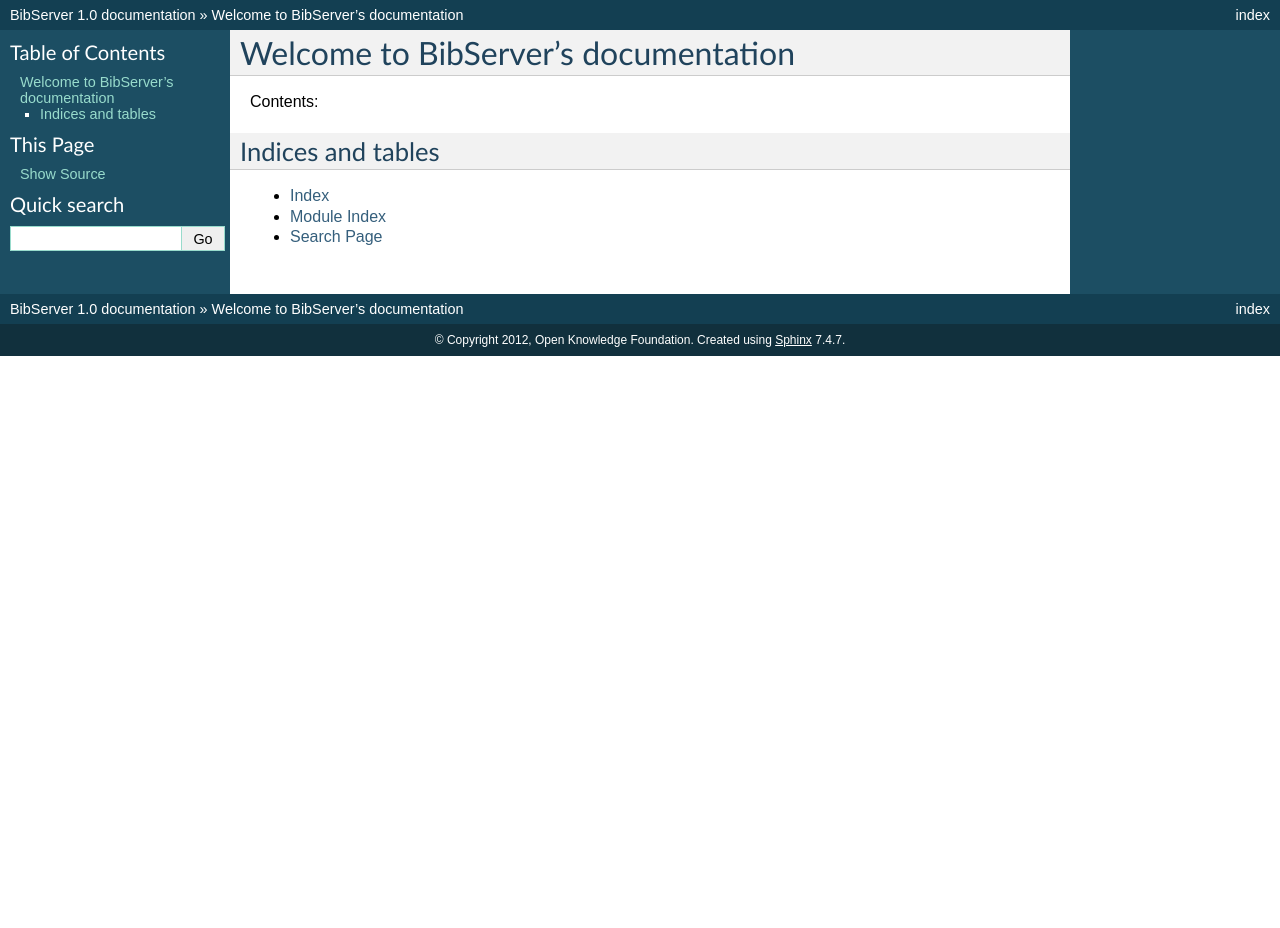
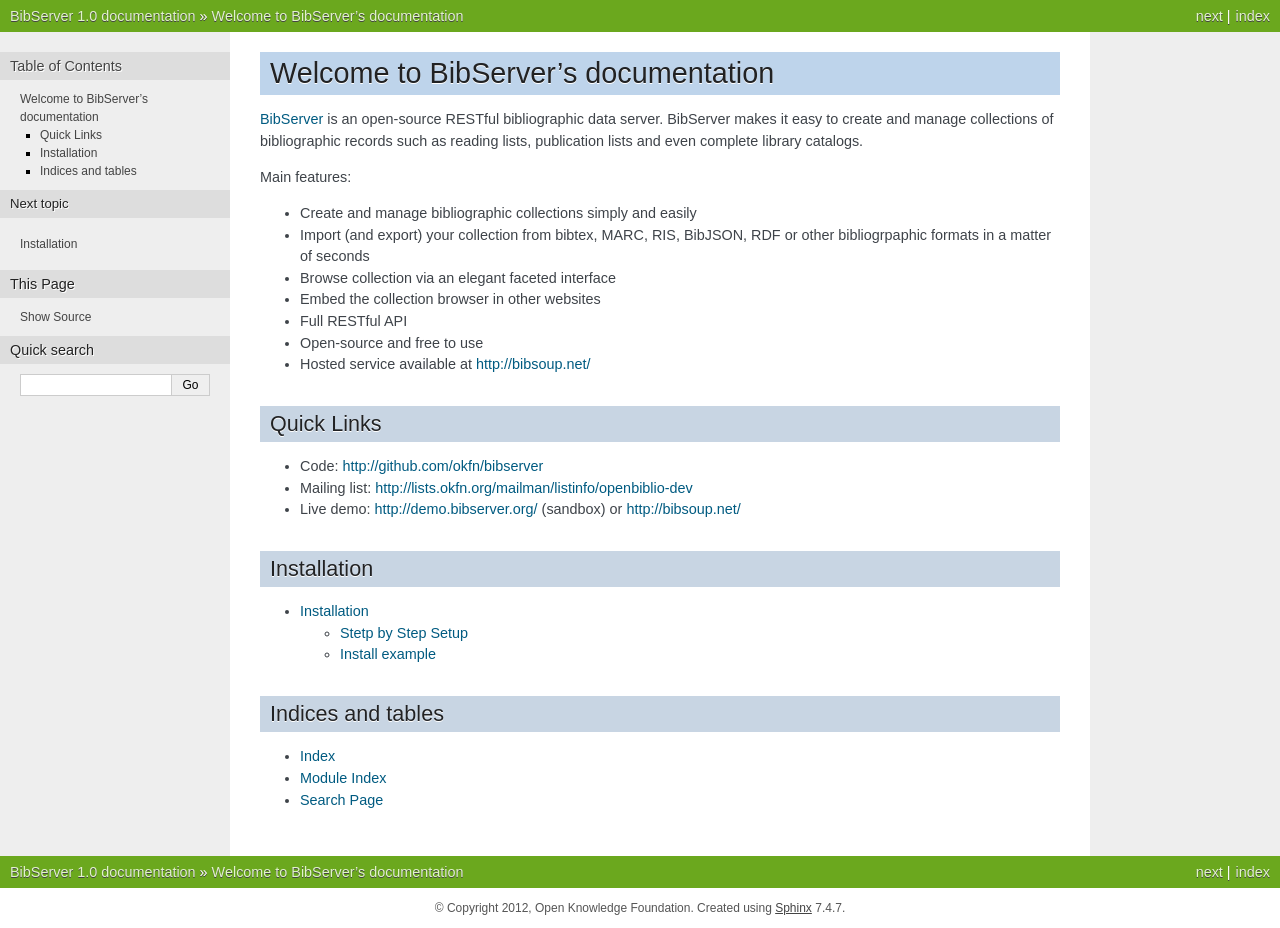
Before and after one commit to rufuspollock-okfn/bibserver, a Sphinx documentation site: the page built from doc/index.rst, in a window 1280 px wide. Built offline with Sphinx 7.4.7, drawn with Linux system fonts in a browser that asks for light colours; before the commit the page ends 900 px from its top, so only the background shows below that.

Commit message:
[#114,doc][m]: heavily refactor extant docs fixes #114.
* Move install from README to doc/install.rst
* Trim and refactor overview and copy to doc/index.rst from README
* Switch theme to 'nature'

```diff
--- a/doc/conf.py
+++ b/doc/conf.py
@@ -91,7 +91,7 @@
 
 # The theme to use for HTML and HTML Help pages.  See the documentation for
 # a list of builtin themes.
-html_theme = 'default'
+html_theme = 'nature'
 
 # Theme options are theme-specific and customize the look and feel of a theme
 # further.  For a list of options available for each theme, see the
--- a/doc/index.rst
+++ b/doc/index.rst
@@ -2,12 +2,39 @@
 Welcome to BibServer's documentation
 ====================================
 
-Contents:
+BibServer_ is an open-source RESTful bibliographic data server. BibServer makes
+it easy to create and manage collections of bibliographic records such as
+reading lists, publication lists and even complete library catalogs.
+
+Main features:
+
+* Create and manage bibliographic collections simply and easily
+* Import (and export) your collection from bibtex, MARC, RIS, BibJSON, RDF or
+  other bibliogrpaphic formats in a matter of seconds
+* Browse collection via an elegant faceted interface
+* Embed the collection browser in other websites
+* Full RESTful API
+* Open-source and free to use
+* Hosted service available at http://bibsoup.net/
+
+.. _BibServer: http://bibserver.okfn.org/
+
+
+Quick Links
+===========
+
+* Code: http://github.com/okfn/bibserver
+* Mailing list: http://lists.okfn.org/mailman/listinfo/openbiblio-dev
+* Live demo: http://demo.bibserver.org/ (sandbox) or http://bibsoup.net/
+
+
+Installation
+============
 
 .. toctree::
    :maxdepth: 2
 
-
+   install
 
 Indices and tables
 ==================
```
Also changed, not shown: README.rst (+28 -95 lines), doc/install.rst (added, +72 -0 lines), 1 other file.
